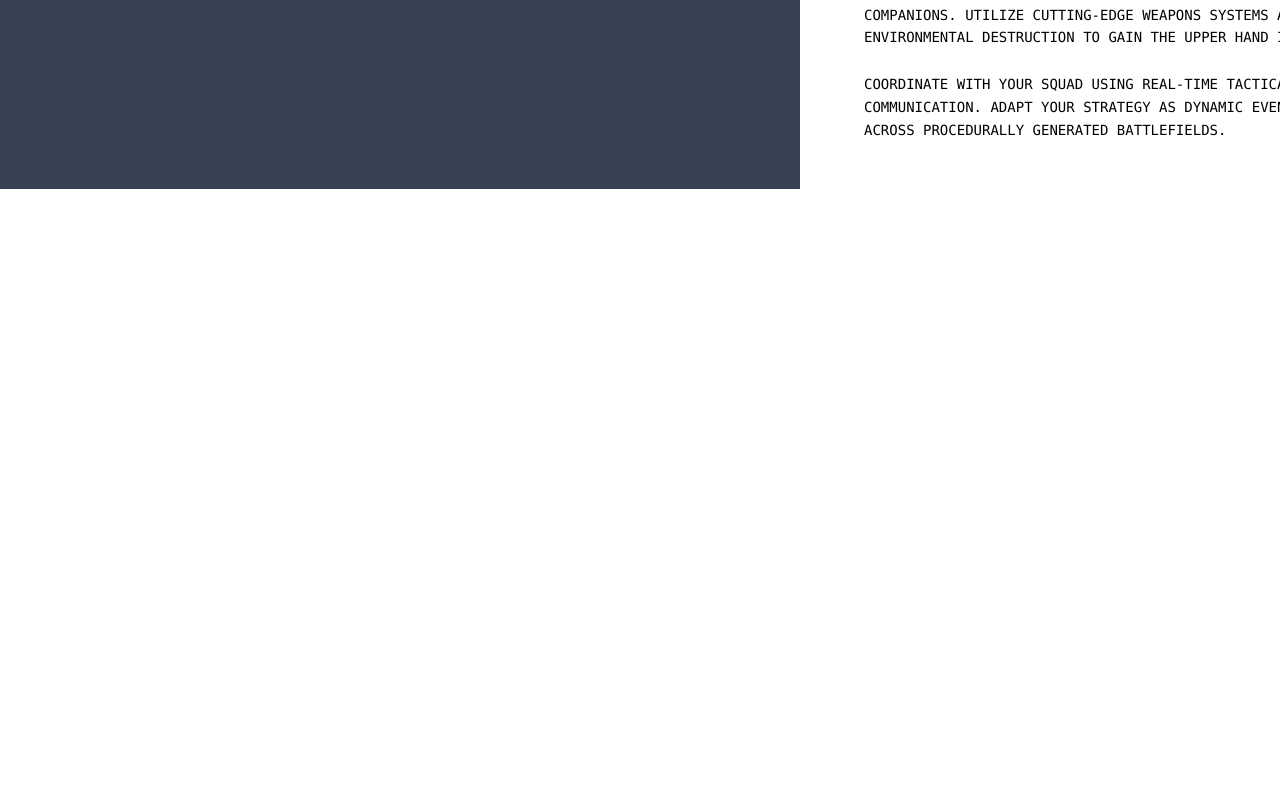
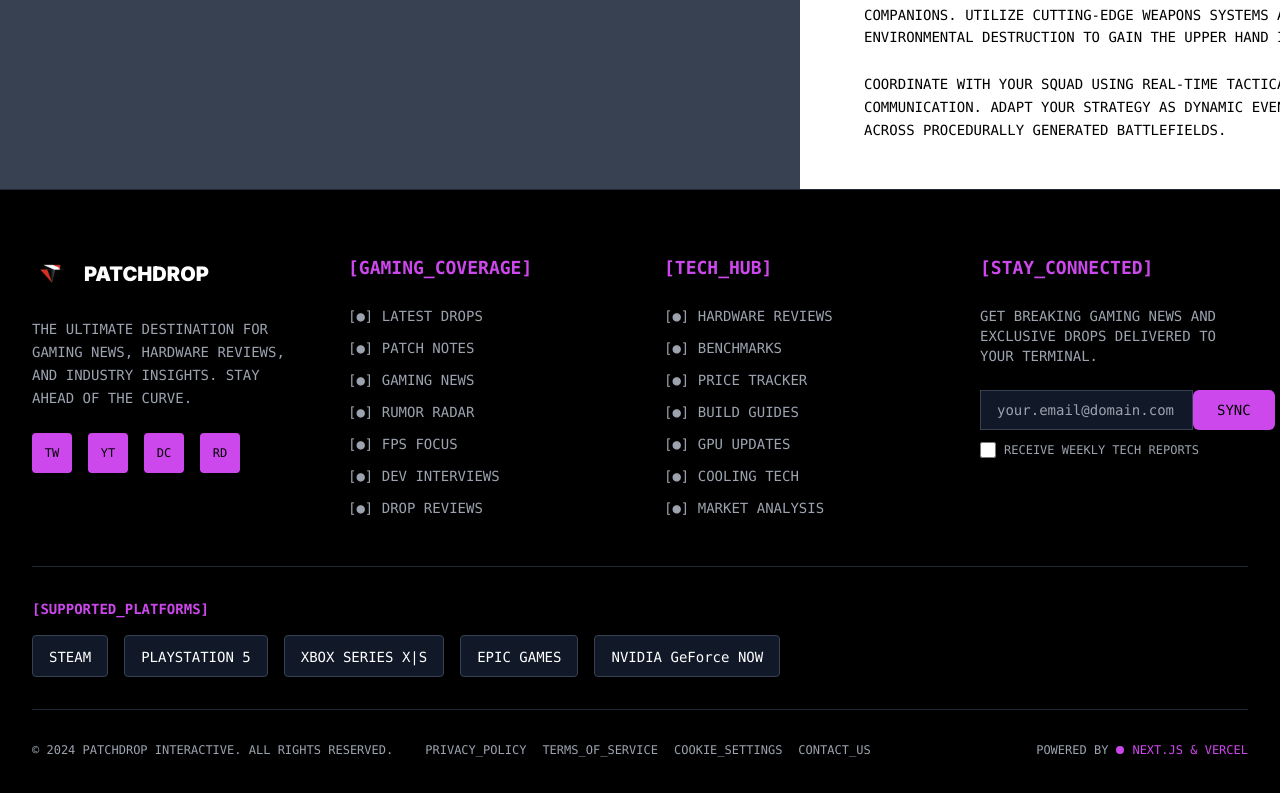
Before and after one commit to Mentrauz/Gaming-News, a Next.js app: page / in a window 1280 px wide. Shown: the part 2530-3323 px from the top of the page. Before the commit the page ends 2719 px from the top, so only its background shows below. Built offline with nearby package versions, Linux system fonts and the light colour scheme; no server answers.

Commit message:
dev push

```diff
--- a/app/page.tsx
+++ b/app/page.tsx
@@ -229,6 +229,140 @@ export default function HomePage() {
           </div>
         </div>
       </div>
+
+      {/* Footer */}
+      <footer className="bg-black text-white border-t border-gray-800">
+        <div className="max-w-7xl mx-auto px-8 py-16">
+          {/* Main Footer Content */}
+          <div className="grid grid-cols-1 md:grid-cols-2 lg:grid-cols-4 gap-12 mb-12">
+            {/* Brand Section */}
+            <div className="space-y-6">
+              <div className="flex items-center space-x-3">
+                <Image
+                  src="/logo.png"
+                  alt="Patchdrop Logo"
+                  width={40}
+                  height={40}
+                  className="rounded-full"
+                />
+                <span className="text-xl font-black">PATCHDROP</span>
+              </div>
+              <p className="text-gray-400 text-sm leading-relaxed font-mono">
+                THE ULTIMATE DESTINATION FOR GAMING NEWS, HARDWARE REVIEWS, AND INDUSTRY INSIGHTS.
+                STAY AHEAD OF THE CURVE.
+              </p>
+              <div className="flex space-x-4">
+                <div className="w-10 h-10 bg-[#cd48ec] rounded flex items-center justify-center hover:bg-[#b93fd4] transition-colors cursor-pointer">
+                  <span className="text-black font-mono text-xs">TW</span>
+                </div>
+                <div className="w-10 h-10 bg-[#cd48ec] rounded flex items-center justify-center hover:bg-[#b93fd4] transition-colors cursor-pointer">
+                  <span className="text-black font-mono text-xs">YT</span>
+                </div>
+                <div className="w-10 h-10 bg-[#cd48ec] rounded flex items-center justify-center hover:bg-[#b93fd4] transition-colors cursor-pointer">
+                  <span className="text-black font-mono text-xs">DC</span>
+                </div>
+                <div className="w-10 h-10 bg-[#cd48ec] rounded flex items-center justify-center hover:bg-[#b93fd4] transition-colors cursor-pointer">
+                  <span className="text-black font-mono text-xs">RD</span>
+                </div>
+              </div>
+            </div>
+
+            {/* Gaming Coverage */}
+            <div className="space-y-6">
+              <h3 className="text-lg font-black text-[#cd48ec] font-mono">[GAMING_COVERAGE]</h3>
+              <div className="space-y-3 font-mono text-sm">
+                <div className="text-gray-400 hover:text-white transition-colors cursor-pointer">[●] LATEST DROPS</div>
+                <div className="text-gray-400 hover:text-white transition-colors cursor-pointer">[●] PATCH NOTES</div>
+                <div className="text-gray-400 hover:text-white transition-colors cursor-pointer">[●] GAMING NEWS</div>
+                <div className="text-gray-400 hover:text-white transition-colors cursor-pointer">[●] RUMOR RADAR</div>
+                <div className="text-gray-400 hover:text-white transition-colors cursor-pointer">[●] FPS FOCUS</div>
+                <div className="text-gray-400 hover:text-white transition-colors cursor-pointer">[●] DEV INTERVIEWS</div>
+                <div className="text-gray-400 hover:text-white transition-colors cursor-pointer">[●] DROP REVIEWS</div>
+              </div>
+            </div>
+
+            {/* Tech Hub */}
+            <div className="space-y-6">
+              <h3 className="text-lg font-black text-[#cd48ec] font-mono">[TECH_HUB]</h3>
+              <div className="space-y-3 font-mono text-sm">
+                <div className="text-gray-400 hover:text-white transition-colors cursor-pointer">[●] HARDWARE REVIEWS</div>
+                <div className="text-gray-400 hover:text-white transition-colors cursor-pointer">[●] BENCHMARKS</div>
+                <div className="text-gray-400 hover:text-white transition-colors cursor-pointer">[●] PRICE TRACKER</div>
+                <div className="text-gray-400 hover:text-white transition-colors cursor-pointer">[●] BUILD GUIDES</div>
+                <div className="text-gray-400 hover:text-white transition-colors cursor-pointer">[●] GPU UPDATES</div>
+                <div className="text-gray-400 hover:text-white transition-colors cursor-pointer">[●] COOLING TECH</div>
+                <div className="text-gray-400 hover:text-white transition-colors cursor-pointer">[●] MARKET ANALYSIS</div>
+              </div>
+            </div>
+
+            {/* Newsletter Signup */}
+            <div className="space-y-6">
+              <h3 className="text-lg font-black text-[#cd48ec] font-mono">[STAY_CONNECTED]</h3>
+              <p className="text-gray-400 text-sm font-mono">
+                GET BREAKING GAMING NEWS AND EXCLUSIVE DROPS DELIVERED TO YOUR TERMINAL.
+              </p>
+              <div className="space-y-3">
+                <div className="flex">
+                  <input
+                    type="email"
+                    placeholder="your.email@domain.com"
+                    className="flex-1 bg-gray-900 border border-gray-700 px-4 py-2 text-sm font-mono focus:border-[#cd48ec] focus:outline-none"
+                  />
+                  <Button className="bg-[#cd48ec] text-black hover:bg-[#b93fd4] font-mono px-6">
+                    SYNC
+                  </Button>
+                </div>
+                <div className="flex items-center space-x-2">
+                  <input type="checkbox" id="newsletter" className="w-4 h-4 text-[#cd48ec]" />
+                  <label htmlFor="newsletter" className="text-xs text-gray-400 font-mono">
+                    RECEIVE WEEKLY TECH REPORTS
+                  </label>
+                </div>
+              </div>
+            </div>
+          </div>
+
+          {/* Platform Links */}
+          <div className="border-t border-gray-800 pt-8 mb-8">
+            <h4 className="text-sm font-black text-[#cd48ec] font-mono mb-4">[SUPPORTED_PLATFORMS]</h4>
+            <div className="flex flex-wrap gap-4">
+              <div className="bg-gray-900 px-4 py-2 rounded border border-gray-700 hover:border-[#cd48ec] transition-colors">
+                <span className="font-mono text-sm">STEAM</span>
+              </div>
+              <div className="bg-gray-900 px-4 py-2 rounded border border-gray-700 hover:border-[#cd48ec] transition-colors">
+                <span className="font-mono text-sm">PLAYSTATION 5</span>
+              </div>
+              <div className="bg-gray-900 px-4 py-2 rounded border border-gray-700 hover:border-[#cd48ec] transition-colors">
+                <span className="font-mono text-sm">XBOX SERIES X|S</span>
+              </div>
+              <div className="bg-gray-900 px-4 py-2 rounded border border-gray-700 hover:border-[#cd48ec] transition-colors">
+                <span className="font-mono text-sm">EPIC GAMES</span>
+              </div>
+              <div className="bg-gray-900 px-4 py-2 rounded border border-gray-700 hover:border-[#cd48ec] transition-colors">
+                <span className="font-mono text-sm">NVIDIA GeForce NOW</span>
+              </div>
+            </div>
+          </div>
+
+          {/* Bottom Footer */}
+          <div className="border-t border-gray-800 pt-8 flex flex-col md:flex-row justify-between items-center space-y-4 md:space-y-0">
+            <div className="flex flex-col md:flex-row space-y-2 md:space-y-0 md:space-x-8 text-xs font-mono text-gray-400">
+              <span>© 2024 PATCHDROP INTERACTIVE. ALL RIGHTS RESERVED.</span>
+              <div className="flex space-x-4">
+                <span className="hover:text-white transition-colors cursor-pointer">PRIVACY_POLICY</span>
+                <span className="hover:text-white transition-colors cursor-pointer">TERMS_OF_SERVICE</span>
+                <span className="hover:text-white transition-colors cursor-pointer">COOKIE_SETTINGS</span>
+                <span className="hover:text-white transition-colors cursor-pointer">CONTACT_US</span>
+              </div>
+            </div>
+            <div className="flex items-center space-x-2 text-xs font-mono text-gray-400">
+              <span>POWERED BY</span>
+              <div className="w-2 h-2 bg-[#cd48ec] rounded-full animate-pulse"></div>
+              <span className="text-[#cd48ec]">NEXT.JS & VERCEL</span>
+            </div>
+          </div>
+        </div>
+      </footer>
     </div>
   )
 }
```
